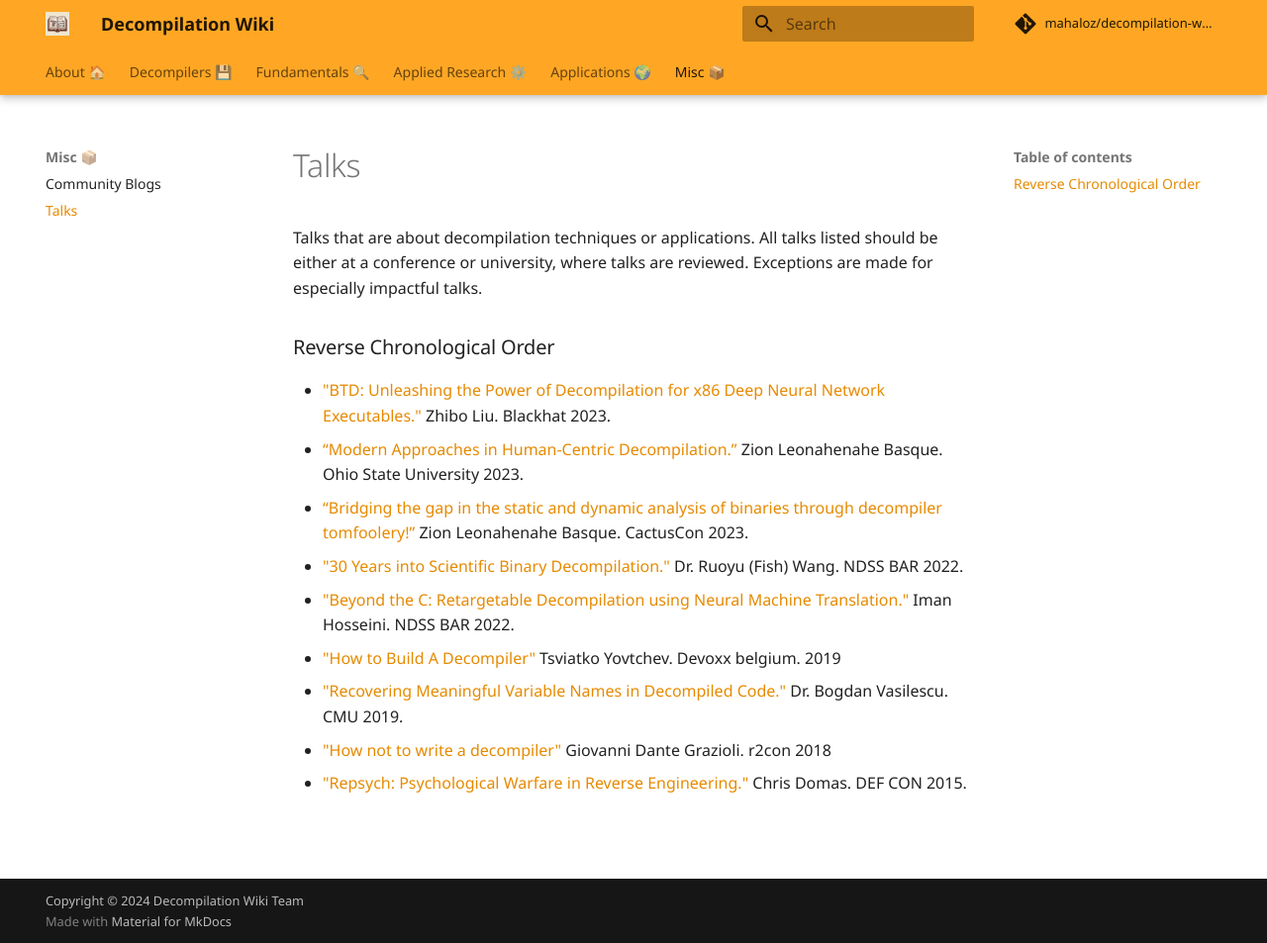
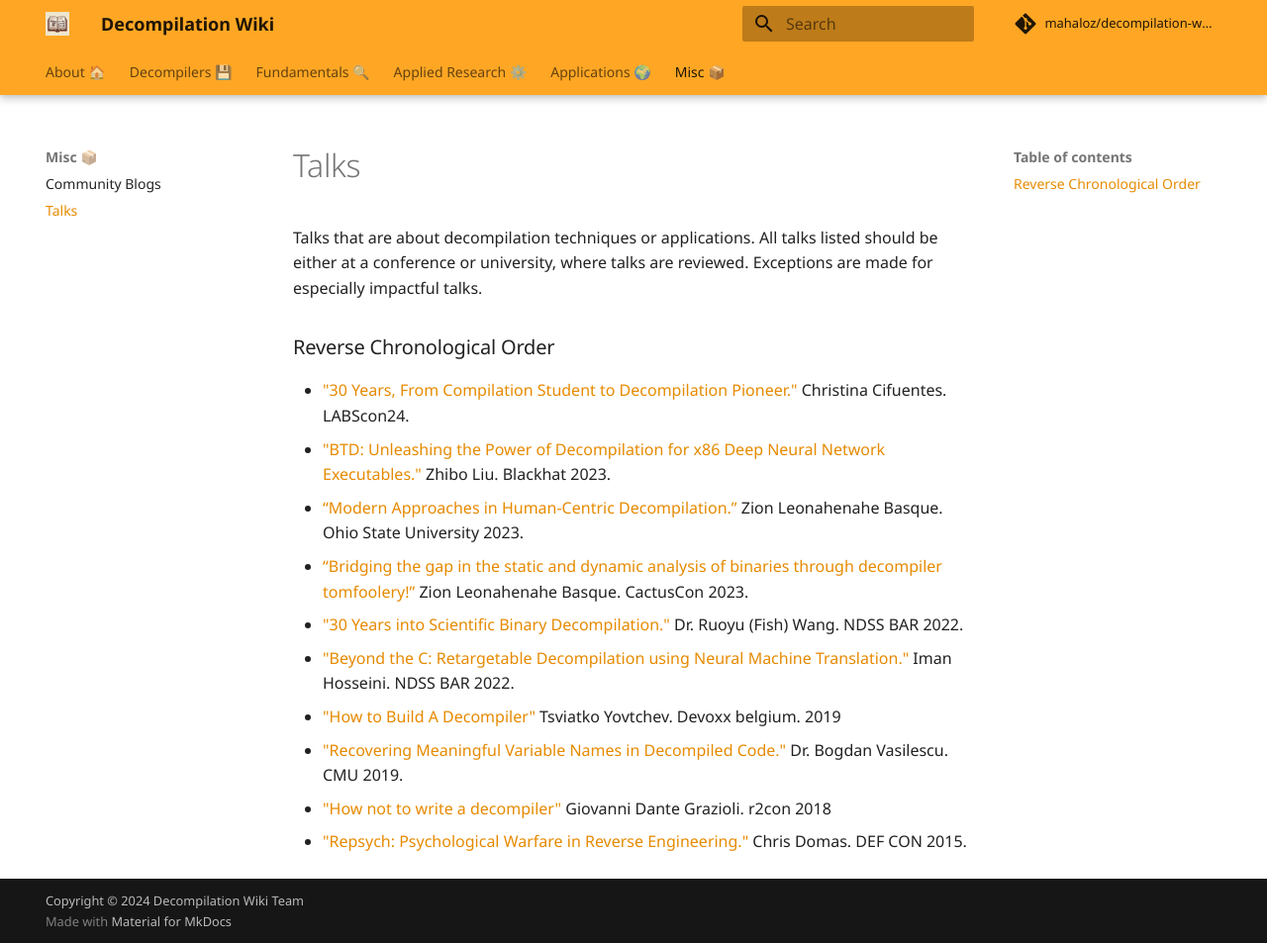
Before and after one commit to mahaloz/decompilation-wiki, an MkDocs documentation site: the page built from docs/misc/talks.md, in a window 1280 px wide and 953 px high. Shown: the whole window at 99% size. Built offline with MkDocs 1.6.1 and Material for MkDocs 9.7.7, drawn with Linux system fonts in a browser that asks for light colours; comment, search, counter and statistics services are not loaded.

Commit message:
Add Cifuentes LABSCon24 Talk

```diff
--- a/docs/misc/talks.md
+++ b/docs/misc/talks.md
@@ -4,6 +4,7 @@ All talks listed should be either at a conference or university, where talks are
 Exceptions are made for especially impactful talks.
 
 ### Reverse Chronological Order
+- ["30 Years, From Compilation Student to Decompilation Pioneer."](https://www.youtube.com/watch?v=wo3xEa2elp4) Christina Cifuentes. LABScon24.
 - ["BTD: Unleashing the Power of Decompilation for x86 Deep Neural Network Executables."](https://www.youtube.com/watch?v=NDfj8JiZMX0) Zhibo Liu. Blackhat 2023.
 - [“Modern Approaches in Human-Centric Decompilation.”](https://youtu.be/R13tHWScclE) Zion Leonahenahe Basque. Ohio State University 2023.
 - [“Bridging the gap in the static and dynamic analysis of binaries through decompiler tomfoolery!”](https://www.youtube.com/watch?v=-J8fGMt6UmE&t=22441s) Zion Leonahenahe Basque. CactusCon 2023.
```
